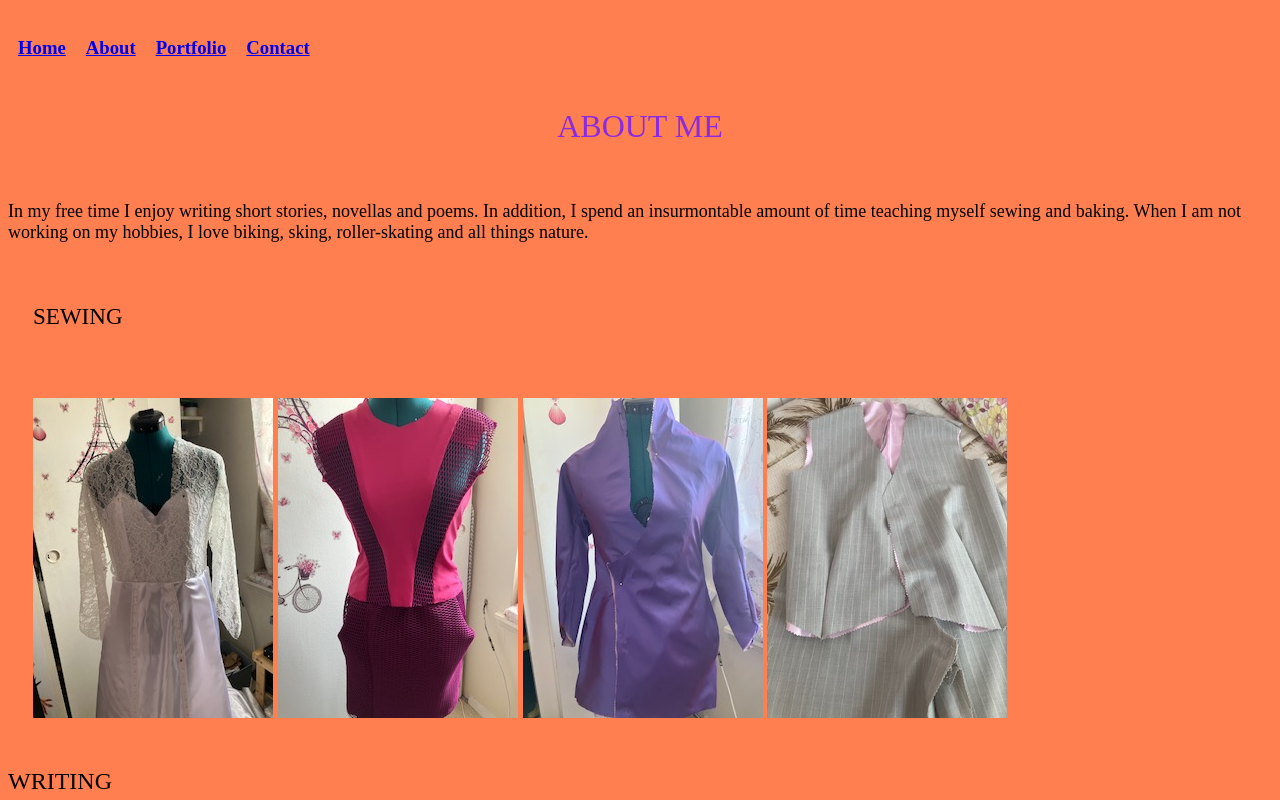
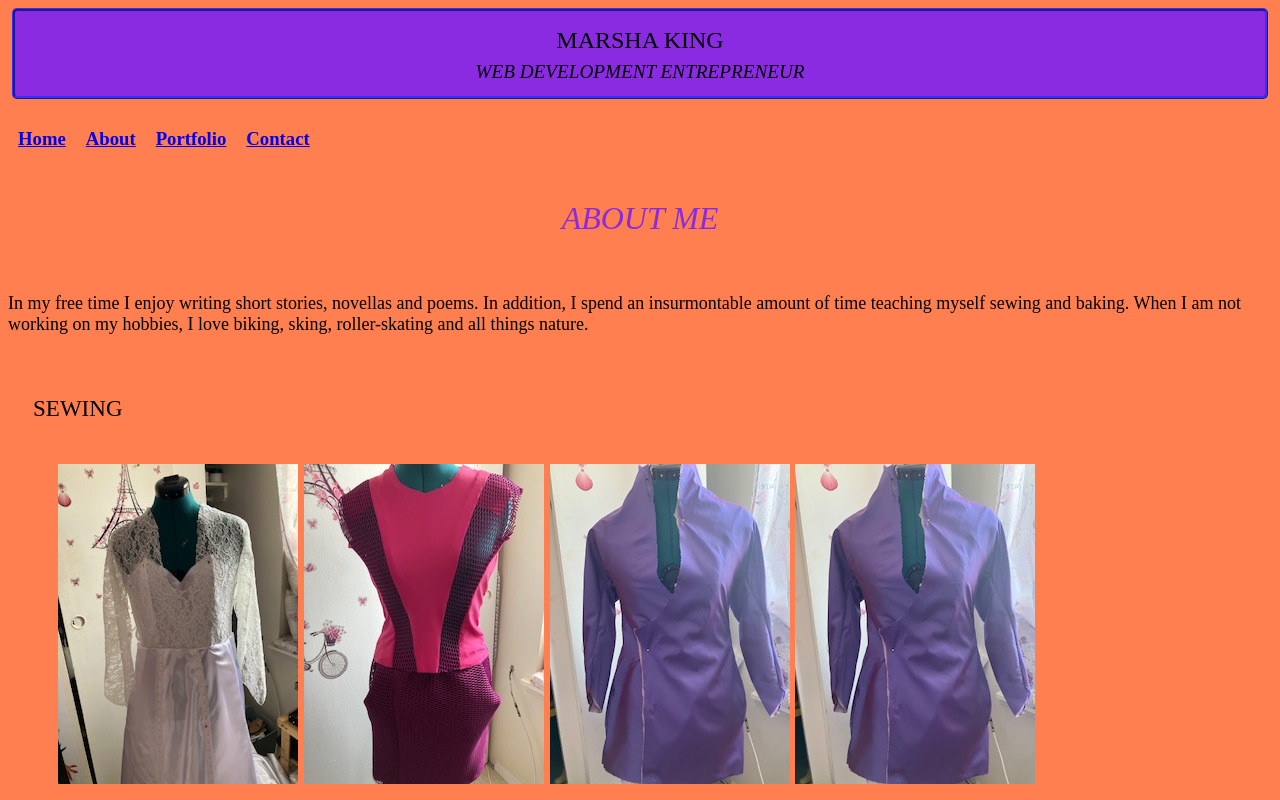
Before and after one commit to DEVELOPMENT-DEPOT/Development-Depot-Repository, a plain HTML site: page About.html in a window 1280 px wide. Shown: the top 800 px of the page. Drawn offline with Linux system fonts and the light colour scheme.

Commit message:
Added flexbox to the heading

```diff
--- a/About.html
+++ b/About.html
@@ -11,6 +11,24 @@
 
 <body>
     <header>
+
+        <div class="home">
+
+            <p style="text-transform: uppercase;
+            text-align: center;
+            font-size: x-large;
+            font-style: normal;
+            display: flexbox;
+            padding: 1px;">Marsha King</p>
+
+        <p style="text-transform: uppercase;
+        text-align: center;
+        font-size: larger;
+        font-style: normal;
+        display: flexbox;
+        padding: 1px;"><em>Web Development Entrepreneur</em></p>
+         </div>
+
             <nav>
                 <ul style="
                         display: flex;
@@ -31,6 +49,7 @@
                 </ul>
             </nav>
             </header>
+
     <section>
         <id class="About Me">
             <p style="color: blueviolet;
@@ -38,7 +57,7 @@
                     text-transform: uppercase;
                     height: 50px;
                     font-size:xx-large;
-                    line-height: 15px;">About Me</p>
+                    line-height: 15px;"><em>About Me</em></p>
 
             <p style="text-align: left;
                     font-size: large;">In my free time I enjoy writing short stories, novellas and poems. In addition,
@@ -46,22 +65,19 @@
                 spend an insurmontable amount of time teaching myself sewing and baking. When I am not working on my
                 hobbies, I love biking, sking, roller-skating and all things nature.</p>
             </header>
-    </section>
             <section>
             <div class="Sewing">
                 <p style="text-align: left;
         text-transform: uppercase;
         font-size: larger;">Sewing</p>
-    </section>
-    <section>
+
         <div class="Sewing">
             <img class="Wedding Gown" src="Wedding Gown.jpeg">
             <img class="Pink Mesh Skirt Set" src="Pink Dress.jpeg">
             <img class="Purple Kimono Style Dress" src="Kimono Dress.jpeg">
-        <img class="Pinstripe suit" src="Pinstripe Suit.jpeg">
+            <img class="Pinstripe suit" src="Kimono Dress.jpeg">
         </div>
     </section>
-
     <p style="
              text-align: left;
         text-transform: uppercase;
--- a/Style.css
+++ b/Style.css
@@ -1,4 +1,5 @@
 .home{
+    display: flexbox;
     background-color: blueviolet;
     line-height: 5px;
     border-radius: 5px;
@@ -14,7 +15,7 @@
 }
 
 body {
-    display: block;
+    display: flex-block;
     background-color: coral;
 }
 
@@ -30,8 +31,6 @@ ul {
 
 li {
     padding: 10px;
-
-
 }
 
 li:hover {
@@ -45,7 +44,7 @@ li:hover {
     font-style: normal;
 }
 
-.center {
+.Headshot{
     display: block;
     margin-left: auto;
     margin-right: auto;
@@ -64,6 +63,7 @@ li:hover {
 }
 
 .Pink-dress {
+    display: flex;
     width: 180px;
     height: 200px;
     margin: 2px;
@@ -71,6 +71,7 @@ li:hover {
 }
 
 .Kimono-dress {
+    display: flex;
     border: 15px;
     width: 200px;
     height: 200px;
@@ -79,6 +80,7 @@ li:hover {
 }
 
 .Gown-picture {
+    display: flex;
     border: 15px;
     margin: 3px 3px 3px 3px;
     width: 250px;
@@ -102,7 +104,6 @@ li:hover {
     justify-content: space-between;
 
 }
-
 
 .First-Html-Webpage {
     justify-content: flex-start;
@@ -133,6 +134,10 @@ form:hover {
 
 }
 
+.form{
+    display: flex;
+}
+
 footer:hover {
     background-color: darkorchid;
 }
```
Also changed, not shown: Contact.html (+16 -1 lines), Index.html (+3 -3 lines), Portfolio.html (+23 -7 lines), Pictures.html/Lions.jpeg (deleted). Lines whose indentation alone changed are shown as unchanged.
